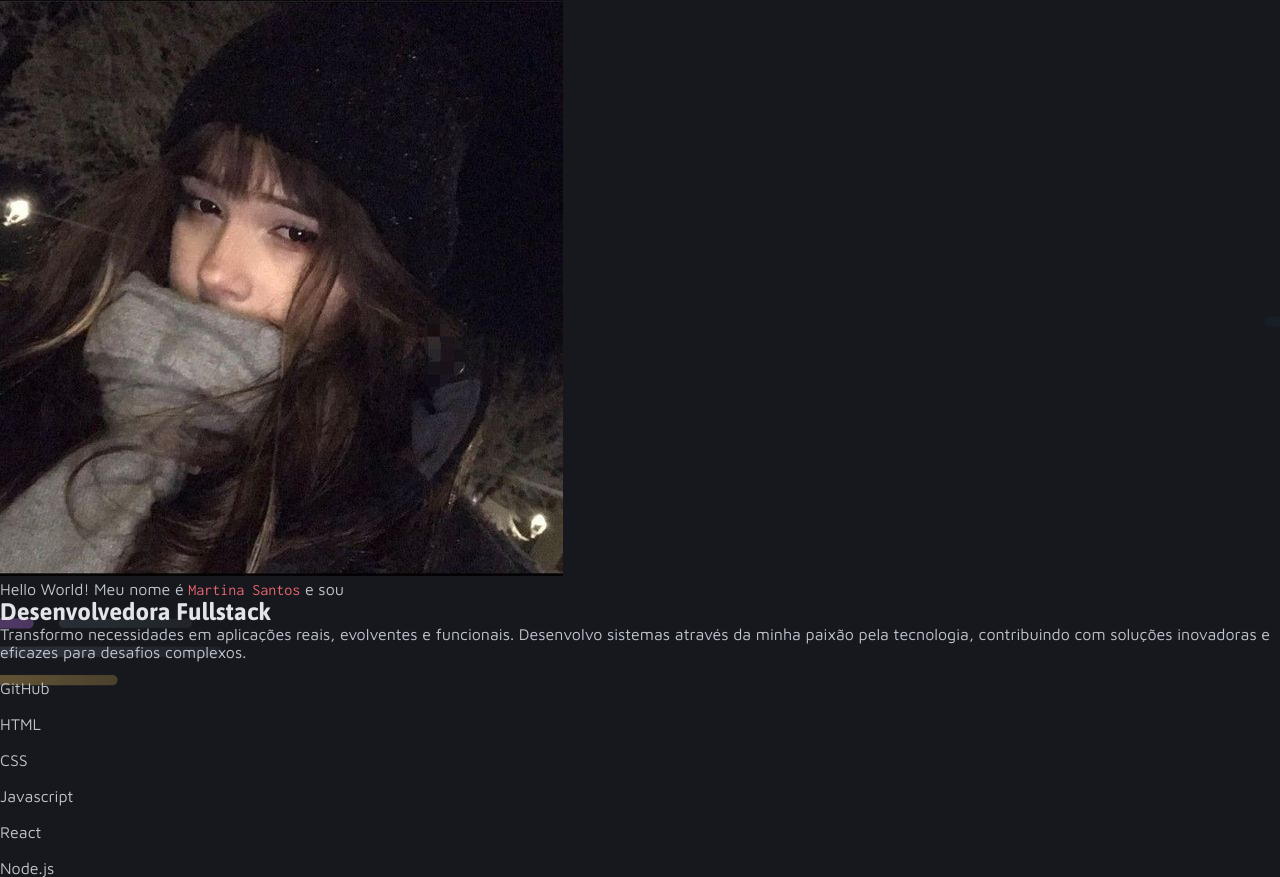
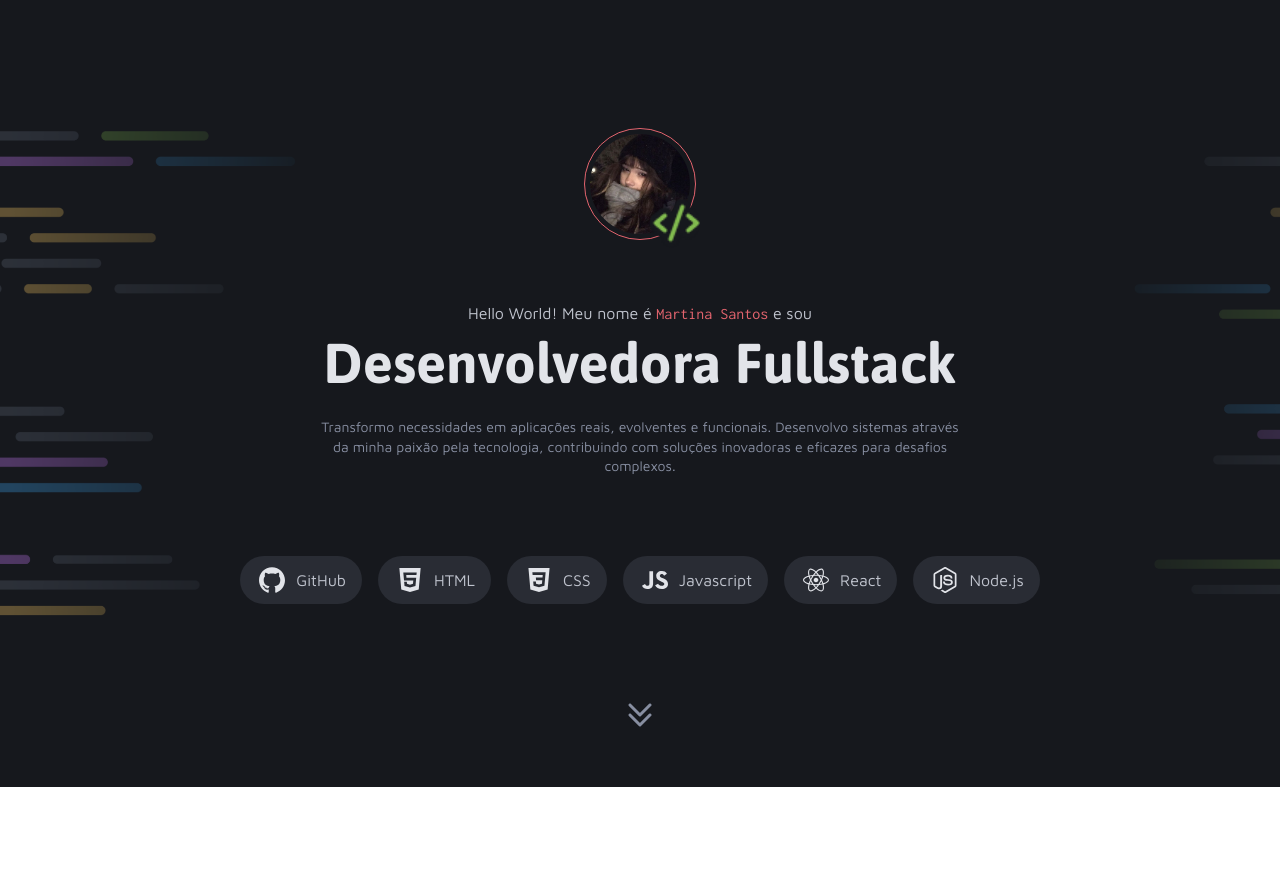
Before and after one commit to HaastZ/Portfolio-dev, a plain HTML site: page index.html in a window 1280 px wide. After the commit the page ends 800 px from the top, so only its background shows below. Drawn offline with Linux system fonts and the light colour scheme.

Commit message:
finalizei a estilização da section intro e adicionei mais dois icones ao projeto

```diff
--- a/css/global.css
+++ b/css/global.css
@@ -17,6 +17,12 @@
     --gray-400: #878EA1;
     --gray-500: #C0C4CE;
     --gray-600: #E2E4E9;
+    --cor-github: #000000;
+    --cor-HTML: #f4470b;
+    --cor-CSS: #0852e9;
+    --cor-javascript: #f1c22d;
+    --cor-react: #72caf8;
+    --cor-node-js: #63b24c;
     /* TEXTOS */
     --inconsolata: "Inconsolata", sans-serif;
     --asap: "Asap", sans-serif;
@@ -37,3 +43,7 @@ h1, h2, h3 {
     color: var(--gray-600);
     font-family: var(--asap);
 }
+
+li {
+    list-style: none;
+}
--- a/css/intro.css
+++ b/css/intro.css
@@ -3,3 +3,118 @@
     background-repeat: no-repeat;
     background-size: cover;
 }
+
+.infos {
+    display: flex;
+    flex-direction: column;
+    justify-content: center;
+    align-items: center;
+}
+
+.infos img:nth-child(4) {
+    margin-bottom: 57px;
+}
+
+.img-perfil {
+    border-radius: 50%;
+    border: 1px solid var(--red);
+    width: 87.27px;
+    margin-top: 128px;
+    padding: 5px;
+    width: 112px;
+    height: 112px;
+    margin-bottom: 64px;
+}
+
+.img-perfil img {
+    border-radius: 50%;
+    width: 100%;
+    height: 100%;
+    object-fit: cover;
+}
+
+.img-perfil img:nth-child(2) {
+    width: 50px;
+    height: 50px;
+    position: relative;
+    left: 60px;
+    bottom: 40px;
+}
+
+header {
+    display: flex;
+    flex-direction: column;
+    align-items: center;
+    width: 50%;
+}
+
+header p:nth-child(1) {
+    text-align: center;
+}
+
+header h1 {
+    width: 680px;
+    height: 67px;
+    margin-top: 8px;
+    margin-bottom: 20px;
+    color: var(--gray-600);
+    font-family: var(--asap);
+    font-weight: 700;
+    font-size: 56px;
+    line-height: 120%;
+    text-align: center;
+}
+
+header p:nth-child(3) {
+    width: 100%;
+    text-align: center;
+    font-family: var(--maven-pro);
+    color: var(--gray-400);
+    font-weight: 400;
+    font-size: 14px;
+    line-height: 140%;
+}
+
+.tecnology {
+    margin-bottom: 94px;
+}
+
+.tecnology ul {
+    display: flex;
+    gap: 16px;
+    margin-top: 80px;
+}
+
+.tecnology li {
+    background-color: var(--gray-300);
+    display: flex;
+    justify-content: center;
+    gap: 8px;
+    align-items: center;
+    padding: 8px 16px;
+    border-radius: 50px;
+}
+
+.tecnology li:nth-child(1):hover {
+    border: 1px solid var(--cor-github)
+}
+
+.tecnology li:nth-child(2):hover {
+    border: 1px solid var(--cor-HTML)
+}
+
+.tecnology li:nth-child(3):hover {
+    border: 1px solid var(--cor-CSS)
+}
+
+.tecnology li:nth-child(4):hover {
+    border: 1px solid var(--cor-javascript)
+}
+
+.tecnology li:nth-child(5):hover {
+    border: 1px solid var(--cor-react)
+}
+
+.tecnology li:nth-child(6):hover {
+    border: 1px solid var(--cor-node-js)
+}
--- a/index.html
+++ b/index.html
@@ -12,7 +12,10 @@
 <body>
     <section class="intro">
         <div class="infos">
-            <img src="./assets/images/Image.jpg" alt="">
+            <div class="img-perfil">
+                <img src="./assets/images/Image.jpg" alt="foto de perfil">
+                <img src="./assets/icons/icon-programação.png" alt="icone de programação">
+            </div>
             <header>
                 <p>Hello World! Meu nome é <span>Martina Santos</span> e sou</p>
                 <h1>Desenvolvedora Fullstack</h1>
@@ -21,31 +24,32 @@
             <div class="tecnology">
                 <ul>
                     <li>
-                        <img src=". . ." alt="">
+                        <img src="./assets/icons/GitHub.svg" alt="icone do GitHub">
                         <p>GitHub</p>
                     </li>
                     <li>
-                        <img src=". . ." alt="">
+                        <img src="./assets/icons/HTML.svg" alt="icone do HTML">
                         <p>HTML</p>
                     </li>
                     <li>
-                        <img src=". . ." alt="">
+                        <img src="./assets/icons/CSS.svg" alt="icone do CSS">
                         <p>CSS</p>
                     </li>
                     <li>
-                        <img src=". . ." alt="">
+                        <img src="./assets/icons/JavaScript.svg" alt="icone do JavaScript">
                         <p>Javascript</p>
                     </li>
                     <li>
-                        <img src=". . ." alt="">
+                        <img src="./assets/icons/React.svg" alt="icone do React">
                         <p>React</p>
                     </li>
                     <li>
-                        <img src=". . ." alt="">
+                        <img src="./assets/icons/Node.js.svg" alt="icone do Node">
                         <p>Node.js</p>
                     </li>
                 </ul>
             </div>
+            <img src="./assets/icons/CaretDoubleDown.png" alt="icone de rolagem para baixo">
         </div>
     </section>
 </body>
```
Also changed, not shown: assets/icons/CaretDoubleDown.png (added), assets/icons/icon-programação.png (added), assets/icons/icon-programação.svg (deleted).
